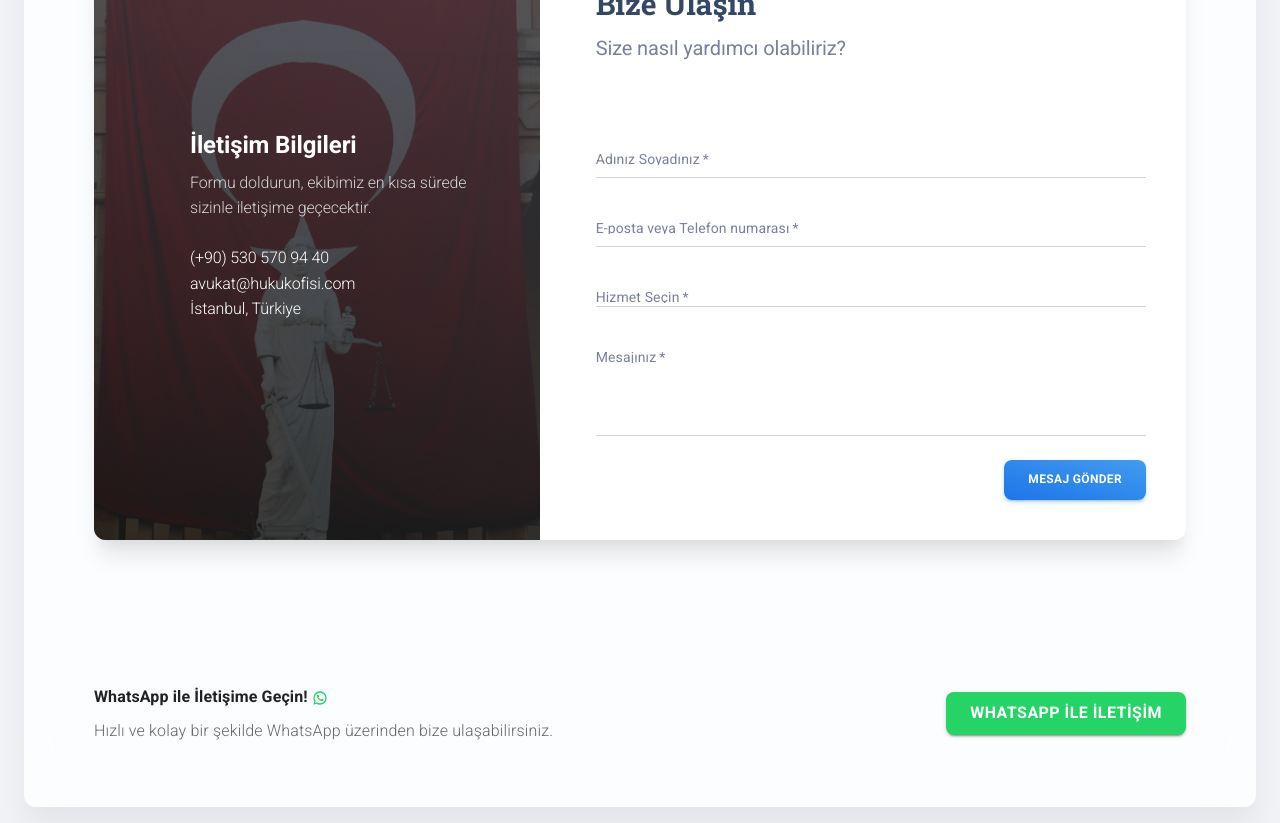
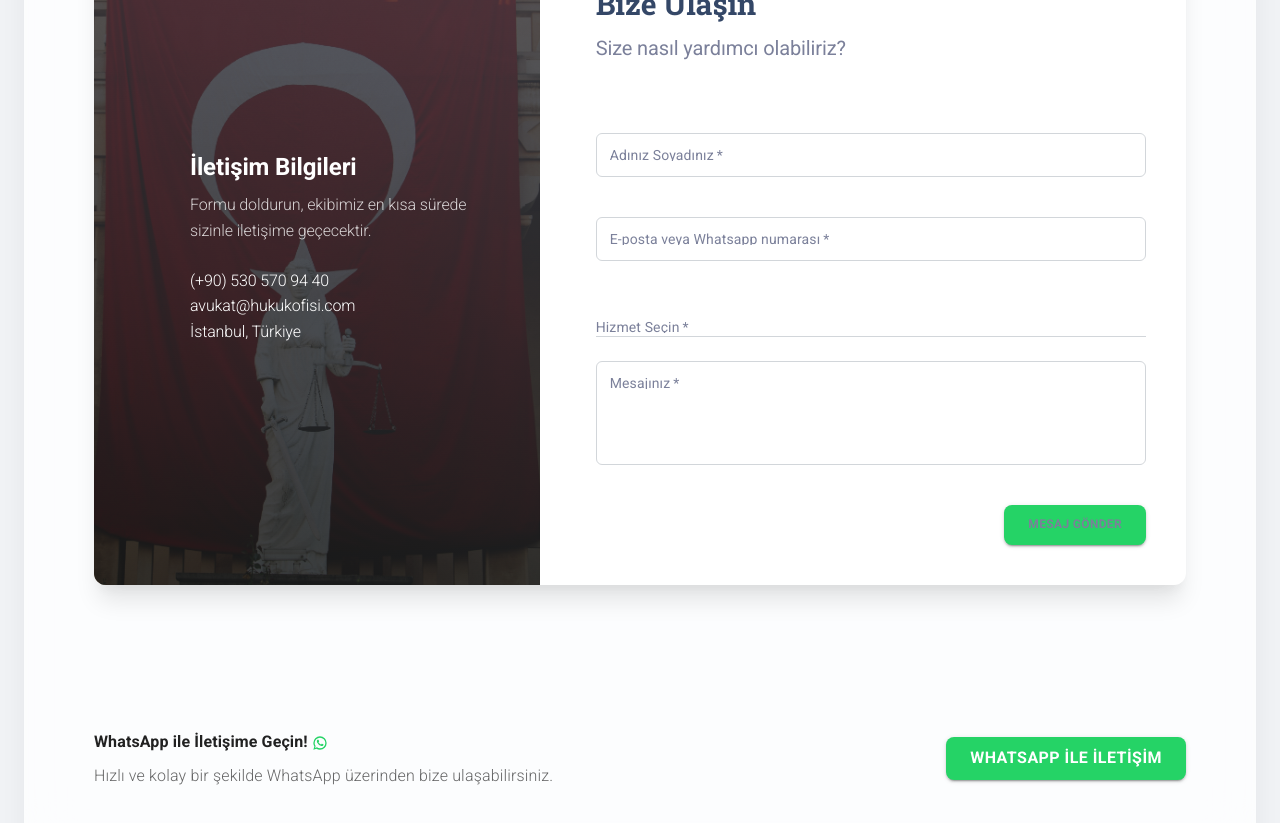
Before and after one commit to Enes-Nadir/Turkiye-Avukat, a React (Create React App) app: page / in a window 1280 px wide. Shown: the part 1640-2463 px from the top of the page. Built offline with nearby package versions, Linux system fonts and the light colour scheme.

Commit message:
Email contact added

```diff
--- a/src/pages/Presentation/sections/Contact.js
+++ b/src/pages/Presentation/sections/Contact.js
@@ -1,39 +1,35 @@
-// @mui material components
-import Container from "@mui/material/Container";
-import Grid from "@mui/material/Grid";
-
-// Material Kit 2 React components
+import React from "react";
+import emailjs from "@emailjs/browser";
+import {
+  Container,
+  Grid,
+  Button,
+  TextField,
+  FormControl,
+  InputLabel,
+  Select,
+  MenuItem,
+} from "@mui/material"; // Importing missing components
 import MKBox from "components/MKBox";
-import MKInput from "components/MKInput";
-import MKButton from "components/MKButton";
 import MKTypography from "components/MKTypography";
-
-// Images
 import bgImage from "assets/images/ContactForm.jpg";
 
-//Menu Items
-import Select from "@mui/material/Select";
-import MenuItem from "@mui/material/MenuItem";
-import FormControl from "@mui/material/FormControl";
-import InputLabel from "@mui/material/InputLabel";
+const sendEmail = (e) => {
+  e.preventDefault();
 
-<FormControl variant="standard" fullWidth required>
-  <InputLabel id="service-label">Hizmet Seçin *</InputLabel>
-  <Select labelId="service-label" defaultValue="">
-    <MenuItem value="Tapu Taşınmaz İşlemleri">Tapu Taşınmaz İşlemleri</MenuItem>
-    <MenuItem value="Ceza Hukuku">Ceza Hukuku</MenuItem>
-    <MenuItem value="Şirketler Hukuku">Şirketler Hukuku</MenuItem>
-    <MenuItem value="Kentsel Dönüşüm Hukuku">Kentsel Dönüşüm Hukuku</MenuItem>
-    <MenuItem value="Miras Hukuku">Miras Hukuku</MenuItem>
-    <MenuItem value="Vatandaşlık Hukuku">Vatandaşlık Hukuku</MenuItem>
-    <MenuItem value="Ticaret Hukuku">Ticaret Hukuku</MenuItem>
-    <MenuItem value="Tazminat Davaları">Tazminat Davaları</MenuItem>
-    <MenuItem value="Aile Boşanma Hukuku">Aile Boşanma Hukuku</MenuItem>
-    <MenuItem value="Vergi Hukuku">Vergi Hukuku</MenuItem>
-    <MenuItem value="İnşaat Hukuku">İnşaat Hukuku</MenuItem>
-    <MenuItem value="Çek Senet İcra">Çek Senet İcra</MenuItem>
-  </Select>
-</FormControl>;
+  emailjs
+    .sendForm("service_v3wkelf", "template_xaplh7a", e.target, {
+      publicKey: "1JD0M_--MlSS2Jryw",
+    })
+    .then(() => {
+      alert("Mesajınız başarıyla gönderildi!");
+      e.target.reset(); // Clear form
+    })
+    .catch((error) => {
+      console.error("EmailJS Error:", error);
+      alert("Mesaj gönderilirken bir hata oluştu. Lütfen tekrar deneyin.");
+    });
+};
 
 function Contact() {
   return (
@@ -100,7 +96,12 @@ function Contact() {
 
               {/* RIGHT SIDE - Contact Form */}
               <Grid item xs={12} lg={7}>
-                <MKBox component="form" p={2} method="post">
+                <MKBox
+                  component="form"
+                  p={2}
+                  method="post"
+                  onSubmit={sendEmail} // Add emailjs sendEmail handler
+                >
                   <MKBox px={3} py={{ xs: 2, sm: 6 }}>
                     <MKTypography variant="h3" mb={1}>
                       Bize Ulaşın
@@ -112,20 +113,29 @@ function Contact() {
                   <MKBox pt={0.5} pb={3} px={3}>
                     <Grid container spacing={3}>
                       <Grid item xs={12}>
-                        <MKInput required variant="standard" label="Adınız Soyadınız" fullWidth />
+                        <TextField
+                          label="Adınız Soyadınız"
+                          name="user_name"
+                          variant="outlined"
+                          fullWidth
+                          required
+                          sx={{ mb: 2 }}
+                        />
                       </Grid>
                       <Grid item xs={12}>
-                        <MKInput
+                        <TextField
+                          label="E-posta veya Whatsapp numarası"
+                          name="user_email"
+                          variant="outlined"
+                          fullWidth
                           required
-                          variant="standard"
-                          label="E-posta veya Telefon numarası"
-                          fullWidth
+                          sx={{ mb: 2 }}
                         />
                       </Grid>
                       <Grid item xs={12}>
                         <FormControl variant="standard" fullWidth required>
                           <InputLabel id="service-label">Hizmet Seçin</InputLabel>
-                          <Select labelId="service-label" defaultValue="">
+                          <Select labelId="service-label" name="service" defaultValue="">
                             <MenuItem value="Tapu Taşınmaz İşlemleri">
                               Tapu Taşınmaz İşlemleri
                             </MenuItem>
@@ -146,19 +156,30 @@ function Contact() {
                         </FormControl>
                       </Grid>
                       <Grid item xs={12}>
-                        <MKInput
-                          required
-                          variant="standard"
+                        <TextField
                           label="Mesajınız"
+                          name="message"
+                          variant="outlined"
+                          fullWidth
                           multiline
                           rows={4}
-                          fullWidth
+                          required
+                          sx={{ mb: 2 }}
                         />
                       </Grid>
                       <Grid item xs={12} textAlign="right">
-                        <MKButton variant="gradient" color="info" type="submit">
+                        <Button
+                          variant="contained"
+                          type="submit"
+                          sx={{
+                            backgroundColor: "#25D366",
+                            "&:hover": {
+                              backgroundColor: "#1ebe5d",
+                            },
+                          }}
+                        >
                           MESAJ GÖNDER
-                        </MKButton>
+                        </Button>
                       </Grid>
                     </Grid>
                   </MKBox>
```
Also changed, not shown: package.json (+8 -11 lines), src/ContactForm.js (added, +74 -0 lines).
